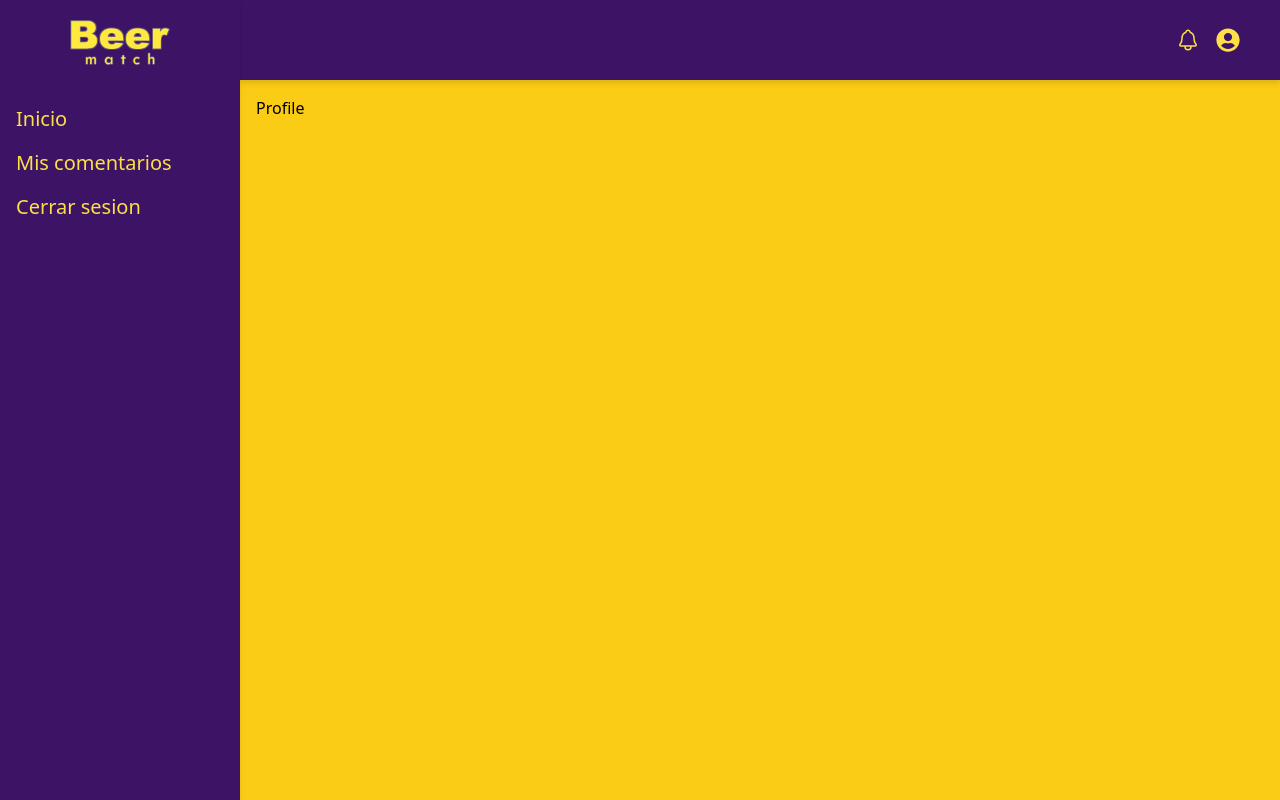
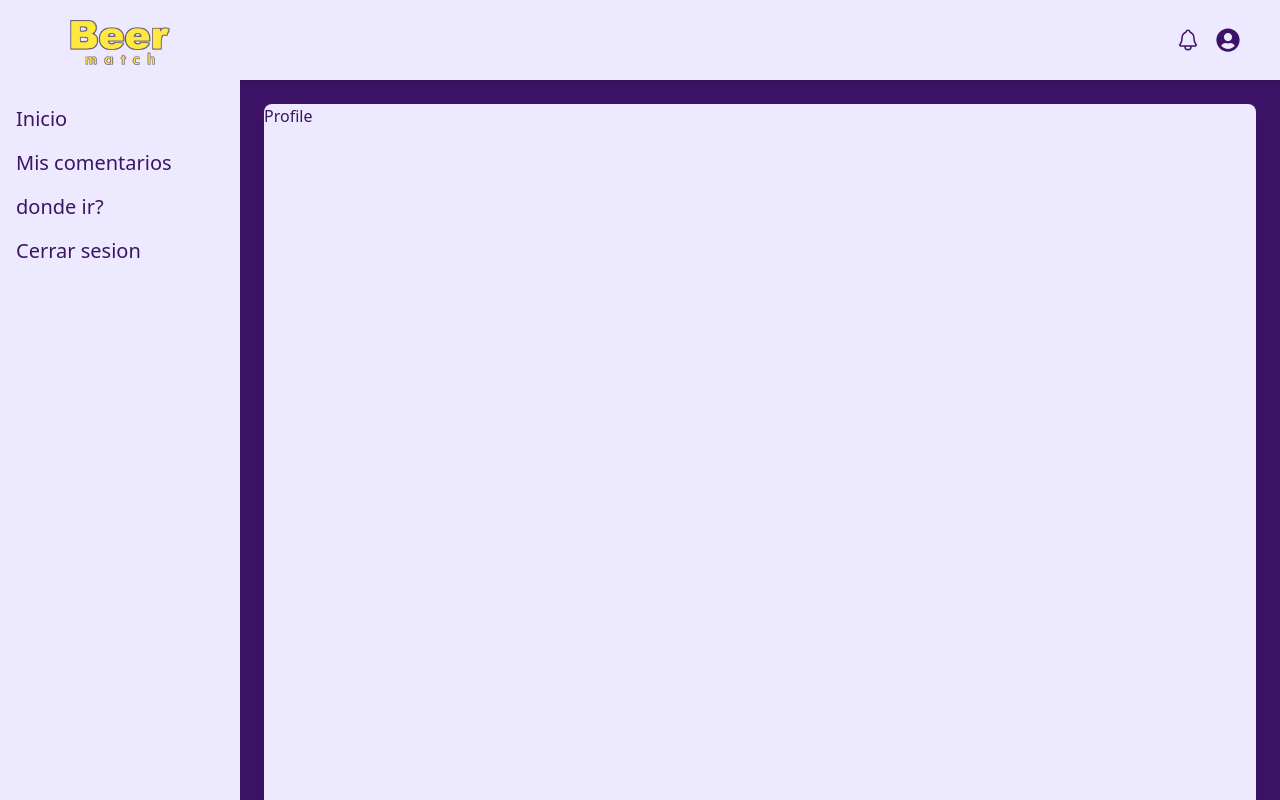
Before and after one commit to No-Country/c7-02-t-java-react, a Next.js app in the folder frontEnd/beermatch/: page /dashboard/profile in a window 1280 px wide. Built offline with nearby package versions, Linux system fonts and the light colour scheme.

Commit message:
change color contrast
change color contrast

```diff
--- a/frontEnd/beermatch/pages/dashboard/main.js
+++ b/frontEnd/beermatch/pages/dashboard/main.js
@@ -3,7 +3,7 @@ import React from 'react'
 function main() {
   return (
     <div>
-      <div className='bg-PurpleNavy h-screen m-2 rounded-lg shadow-lg'>
+      <div className='bg-violet-100 h-screen m-2 rounded-lg shadow-lg'>
         <div>
           TEST
         </div>
--- a/frontEnd/beermatch/pages/dashboard/profile.js
+++ b/frontEnd/beermatch/pages/dashboard/profile.js
@@ -1,8 +1,9 @@
 import React from 'react'
+import Profile from '../../src/components/profile/profile'
 
 function profile() {
   return (
-    <div>Profile</div>
+    <Profile />
   )
 }
 
--- a/frontEnd/beermatch/src/components/post/post.js
+++ b/frontEnd/beermatch/src/components/post/post.js
@@ -2,7 +2,7 @@ import React from 'react'
 
 function Post() {
   return (
-    <div className='bg-PurpleNavy m-2 h-screen text-white shadow-lg rounded-lg'>
+    <div className='bg-violet-100 m-2 h-screen text-PurpleNavy shadow-lg rounded-lg'>
       Post
     </div>
   )
--- a/frontEnd/beermatch/src/components/profile/profile.js
+++ b/frontEnd/beermatch/src/components/profile/profile.js
@@ -2,7 +2,9 @@ import React from 'react'
 
 function Profile() {
   return (
-    <div>Profile</div>
+    <div className='bg-violet-100 m-2 h-screen text-PurpleNavy shadow-lg rounded-lg'>
+    Profile
+  </div>
   )
 }
 
--- a/frontEnd/beermatch/src/layout/layout.js
+++ b/frontEnd/beermatch/src/layout/layout.js
@@ -3,7 +3,7 @@ import Navbar from "./navbar/navbar";
 import Sidebar from "./navbar/sideBar";
 
 const style = {
-  container: `bg-yellow-400 h-screen overflow-hidden relative`,
+  container: `bg-PurpleNavy h-screen overflow-hidden relative`,
   mainContainer: `flex flex-col h-screen pl-0 w-full lg:pl-60 lg:space-y-4`,
   main: `h-screen overflow-auto pb-36 pt-4 px-2 md:pb-8 md:pt-4 lg:pt-0 lg:px-4 `,
 };
--- /dev/null
+++ b/frontEnd/beermatch/src/layout/navbar/links.js
@@ -0,0 +1,35 @@
+import { IoHome, IoMdBeer } from "react-icons/io5";
+import { MdOutlineComment } from "react-icons/md";
+import { VscSignOut } from "react-icons/vsc";
+
+
+
+// const style = {
+//   icon: "m-2 text-PurpleNavy w-6 h-6 ",
+//   link: "text-xl font-thin my-4 ml-2 text-PurpleNavy hover:font-semibold ",
+// };
+
+const linksNav = [
+  {
+    title: "Inicio",
+    icon: <IoHome />,
+    link: "/dashboard/main",
+  },
+  {
+    title: "Mis Comentarios",
+    icon: <MdOutlineComment />,
+    link: "/dashboard/posts",
+  },
+  {
+    title: "donde ir?",
+    icon: <IoMdBeer />,
+    link: "/dashboard/business",
+  },
+  {
+    title: "Inicio",
+    icon: <VscSignOut />,
+    link: "/",
+  },
+];
+
+export default linksNav;
--- a/frontEnd/beermatch/src/layout/navbar/navbar.js
+++ b/frontEnd/beermatch/src/layout/navbar/navbar.js
@@ -2,21 +2,20 @@ import { useState } from "react";
 import Link from "next/link";
 import { FaUserCircle } from "react-icons/fa";
 import { IoNotificationsOutline } from "react-icons/io5";
-import Sidebar from "./sideBar";
 
 const style = {
-  icon: "m-2 text-yellow-300 w-6 h-6 ",
-  link:"text-xl font-thin my-4 text-yellow-300 "
+  icon: "m-2 text-PurpleNavy w-6 h-6 ",
+  link:"text-xl font-thin my-4 text-PurpleNavy"
 };
 
 function MobileNav({ open, setOpen }) {
   return (
     <div
-      className={`absolute top-0 left-0 h-screen w-screen lg:hidden bg-PurpleNavy transform ${
+      className={`absolute top-0 left-0 h-screen w-screen lg:hidden bg-violet-100 transform ${
         open ? "-translate-x-0" : "-translate-x-full"
       } transition-transform duration-300 ease-in-out filter drop-shadow-md `}
     >
-      <div className="flex items-center justify-center filter drop-shadow-md bg-PurpleNavy h-20">
+      <div className="flex items-center justify-center filter drop-shadow-md shadow-PurpleNavy bg-violet-100 h-20">
         {" "}
         {/*logo container*/}
         <a className="text-xl font-semibold" href="/">
@@ -28,40 +27,37 @@ function MobileNav({ open, setOpen }) {
           />
         </a>
       </div>
-      <div className="flex flex-col ml-4 ">
+      <div className="flex flex-col ml-4" onClick={() =>
+            setTimeout(() => {
+              setOpen(!open);
+            }, 100)
+          }>
         <a
           className={style.link}
           href="/dashboard/main"
-          onClick={() =>
-            setTimeout(() => {
-              setOpen(!open);
-            }, 100)
-          }
+
         >
           Inicio
         </a>
         <a
           className={style.link}
           href="/dashboard/posts"
-          onClick={() =>
-            setTimeout(() => {
-              setOpen(!open);
-            }, 100)
-          }
+
         >
           Mis comentarios
         </a>
         <a
           className={style.link}
-          href="/"
-          onClick={() =>
-            setTimeout(() => {
-              setOpen(!open);
-            }, 100)
-          }
+          href="/dashboard/business"
+        >
+          Donde ir?
+        </a>
+        <a
+          className={style.link}
         >
           Cerrar sesion
         </a>
+
       </div>
     </div>
   );
@@ -71,10 +67,10 @@ export default function Navbar() {
   const [open, setOpen] = useState(false);
   return (
     <div>
-      {/* <Sidebar /> */}
       <div className="sticky top-0">
-        <nav className="flex filter drop-shadow-md bg-PurpleNavy px-4 py-4 h-20 items-center">
+        <nav className="flex filter drop-shadow-md shadow-PurpleNavy bg-violet-100 px-4 py-4 h-20 items-center">
           <MobileNav open={open} setOpen={setOpen} />
+
           <div className="w-3/12 flex items-center">
             <a className="text-2xl font-semibold" href="/">
               <img
@@ -91,7 +87,7 @@ export default function Navbar() {
               <Link href="/contact">
                 <IoNotificationsOutline className={style.icon} />
               </Link>
-              <Link href="/contact">
+              <Link href="/dashboard/profile">
                 <FaUserCircle className={style.icon} />
               </Link>
             </div>
@@ -104,17 +100,17 @@ export default function Navbar() {
             >
               {/* hamburger button */}
               <span
-                className={`h-1 w-full bg-yellow-300 rounded-lg transform transition duration-300 ease-in-out ${
+                className={`h-1 w-full bg-PurpleNavy rounded-lg transform transition duration-300 ease-in-out ${
                   open ? "rotate-45 translate-y-3.5" : ""
                 }`}
               />
               <span
-                className={`h-1 w-full bg-yellow-300  rounded-lg transition-all duration-300 ease-in-out ${
+                className={`h-1 w-full bg-PurpleNavy  rounded-lg transition-all duration-300 ease-in-out ${
                   open ? "w-0" : "w-full"
                 }`}
               />
               <span
-                className={`h-1 w-full bg-yellow-300  rounded-lg transform transition duration-300 ease-in-out ${
+                className={`h-1 w-full bg-PurpleNavy  rounded-lg transform transition duration-300 ease-in-out ${
                   open ? "-rotate-45 -translate-y-3.5" : ""
                 }`}
               />
--- a/frontEnd/beermatch/src/layout/navbar/sidebar.js
+++ b/frontEnd/beermatch/src/layout/navbar/sidebar.js
@@ -1,14 +1,14 @@
 import Link from "next/link";
 
 const style = {
-  icon: "m-2 text-yellow-300 w-6 h-6 ",
-  link:"text-xl font-thin my-4 ml-2 text-yellow-300 hover:font-semibold "
+  icon: "m-2 text-PurpleNavy w-6 h-6 ",
+  link:"text-xl font-thin my-4 ml-2 text-PurpleNavy hover:font-semibold "
 };
 
 export default function Sidebar() {
 
   return (
-    <aside className="lg:visible invisible bg-PurpleNavy shadow-md h-full absolute w-60 z-40">
+    <aside className="lg:visible invisible bg-violet-100 h-full absolute w-60 z-40">
       <div className="mt-5">
         <img
           className="m-auto justify-center h-auto flex"
@@ -26,6 +26,9 @@ export default function Sidebar() {
             <Link href="/dashboard/posts" className={style.link}>Mis comentarios</Link>
           </li>
           <li className={style.link}>
+            <Link href="/dashboard/business" className={style.link}>donde ir?</Link>
+          </li>
+          <li className={style.link}>
             <Link href="/" className={style.link}>Cerrar sesion</Link>
           </li>
         </ul>
```
Also changed, not shown: frontEnd/beermatch/src/layout/navbar/items.js (added, +33 -0 lines).
